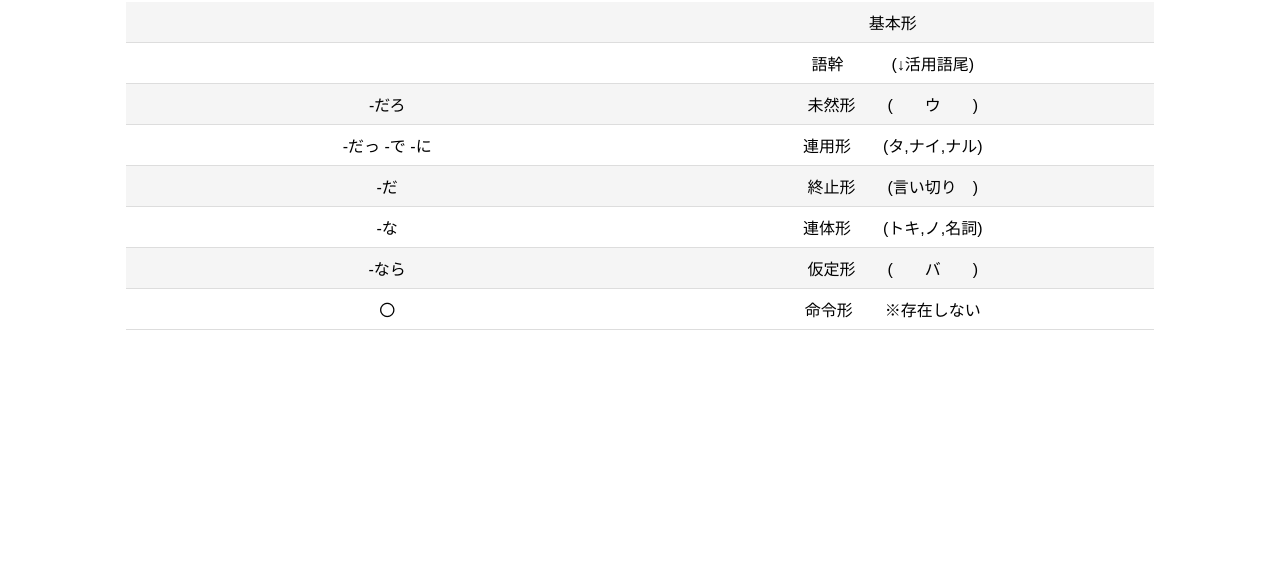
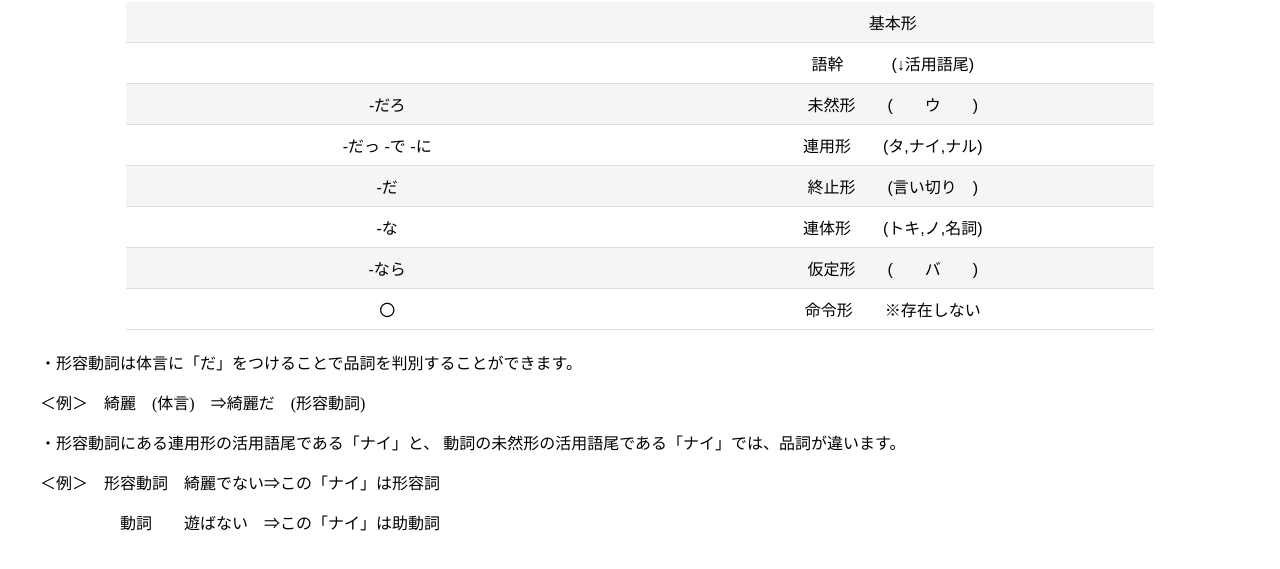
Before and after one commit to hiroiruka/doshikatuyohyo, a plain HTML site: page index.html in a window 1280 px wide. Shown: the part 87-656 px from the top of the page. Drawn offline with Linux system fonts and the light colour scheme.

Commit message:
Update index.html

```diff
--- a/index.html
+++ b/index.html
@@ -42,5 +42,11 @@
         </div>
         <!-- 他の動詞の情報も同様に追加 -->
     </div>
+    <p>　　・形容動詞は体言に「だ」をつけることで品詞を判別することができます。</p>
+    <p>　　＜例＞　綺麗　(体言)　⇒綺麗だ　(形容動詞)</p>
+    <p>　　・形容動詞にある連用形の活用語尾である「ナイ」と、
+        動詞の未然形の活用語尾である「ナイ」では、品詞が違います。</p>
+    <p>　　＜例＞　形容動詞　綺麗でない⇒この「ナイ」は形容詞</p>
+    <p>　　　　　　　動詞　　遊ばない　⇒この「ナイ」は助動詞</p>
 </body>
 </html>
```
